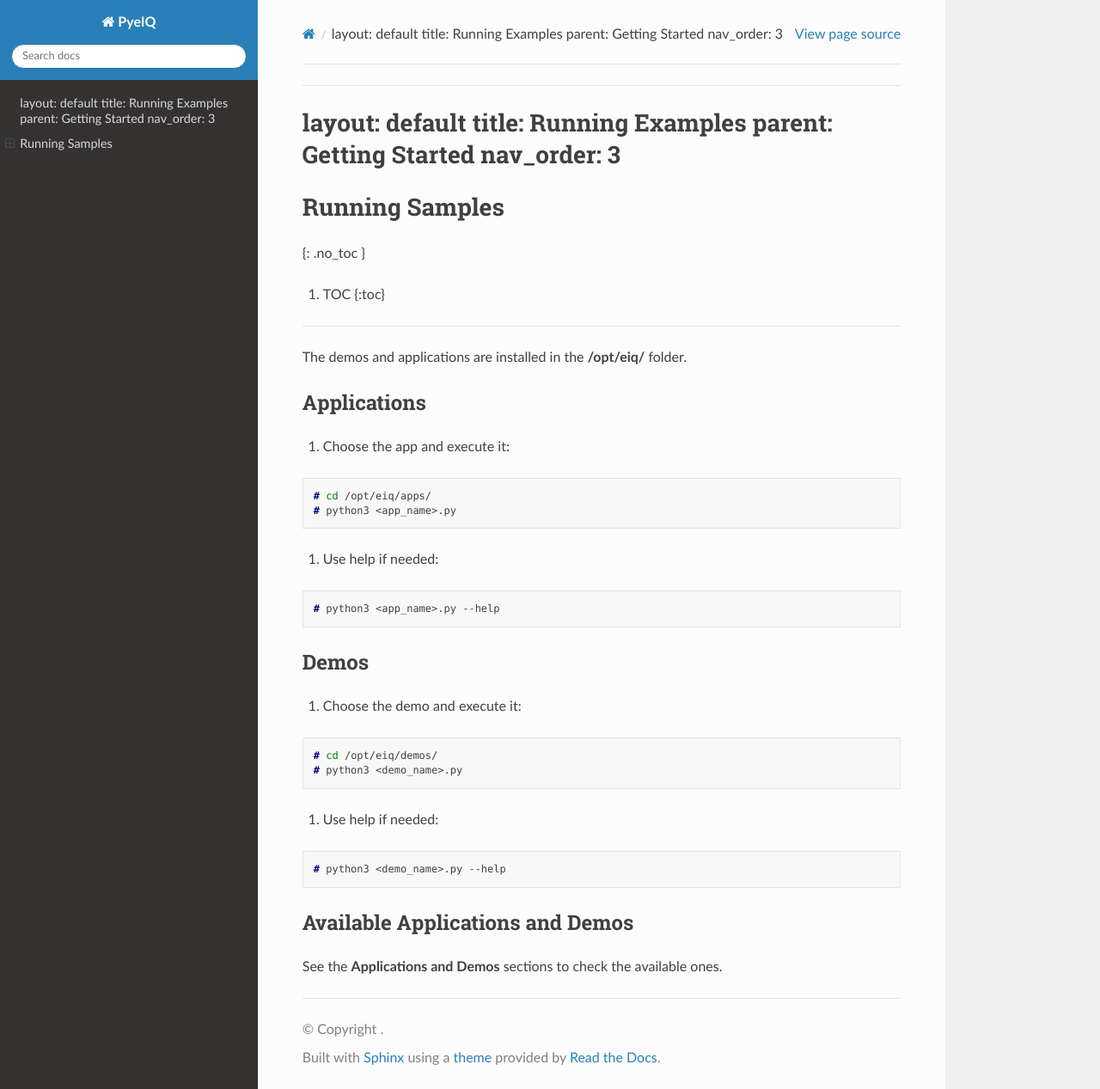
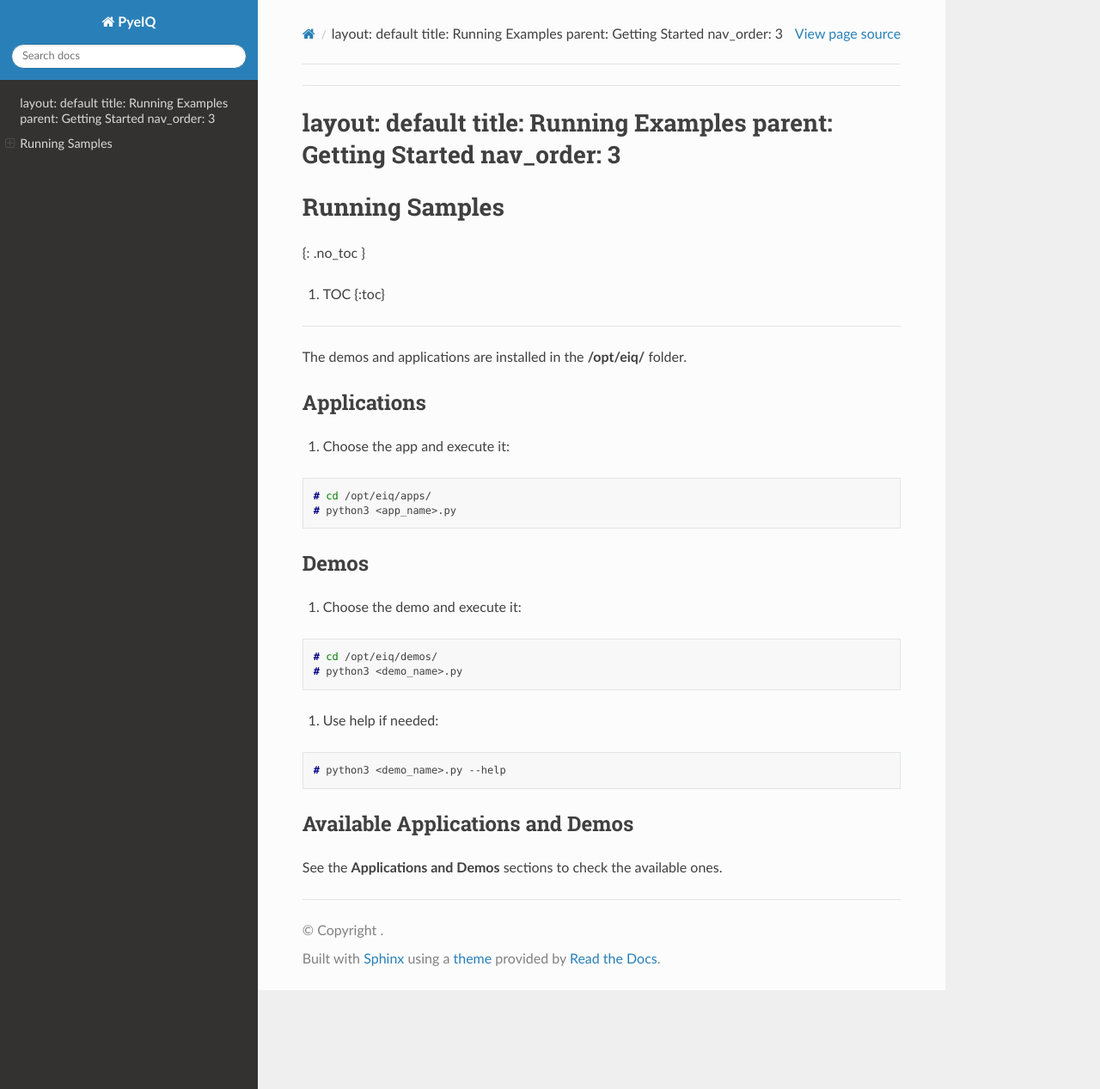
Before and after one commit to nxp-imx-support/pyeiq, a Sphinx documentation site: the page built from docs/1_getting_started/1_3_running_sample.md, in a window 1280 px wide and 1267 px high. Shown: the whole window at 86% size. Built offline with Sphinx 7.4.7 and the Read the Docs theme 2.0.0, drawn with Linux system fonts in a browser that asks for light colours.

Commit message:
UP: DOCS: Remove help parameters from apps
Signed-off-by: Diego Dorta <diego.dorta@nxp.com>

````diff
--- a/docs/1_getting_started/1_3_running_sample.md
+++ b/docs/1_getting_started/1_3_running_sample.md
@@ -21,11 +21,6 @@ The demos and applications are installed in the **/opt/eiq/** folder.
 # python3 <app_name>.py
 ```
 
-2. Use help if needed:
-```console
-# python3 <app_name>.py --help
-```
-
 ## Demos
 
 1. Choose the demo and execute it:
````
